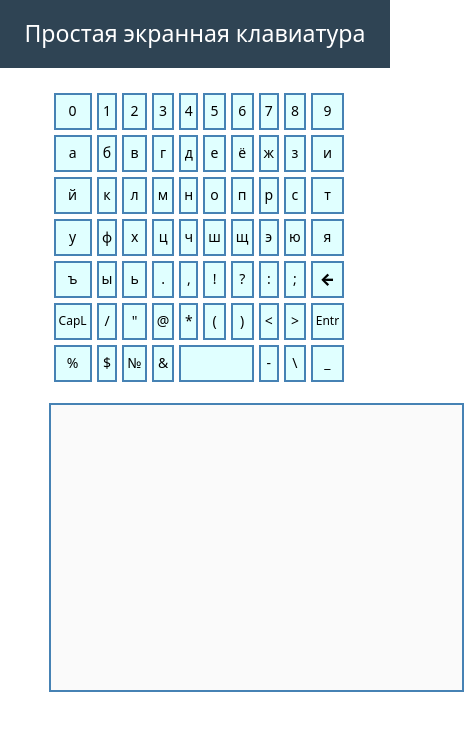
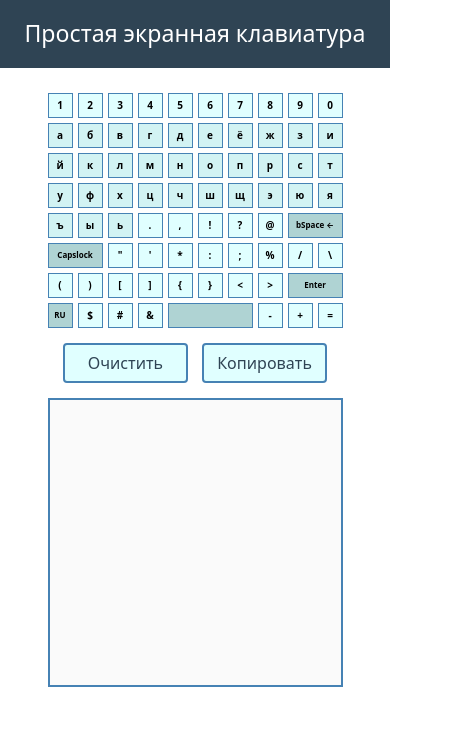
Before and after one commit to ITMotivator/JsTasks, a plain HTML site: page tasks/screenkeyboard.html in a window 390 px wide. Shown: the whole page, 464 px wide, since content can reach past the window. Drawn offline with nearby package versions, Linux system fonts and the light colour scheme.

Commit message:
Screenkeyboard styles and js files revised

```diff
--- a/js/guesscell.js
+++ b/js/guesscell.js
@@ -3,7 +3,6 @@
     let tableCells = document.querySelector('table.cells'),
         tdCells = tableCells.querySelectorAll('td'),
         tryCount = document.querySelector('span[data-color="count"]'),
-        cellsRes = document.querySelector('.count'),
         guessCellRes = document.querySelector('.guessCellText.hidden'),
         playBtn = document.querySelector('button');
 
--- a/styles/screenkeyboard.css
+++ b/styles/screenkeyboard.css
@@ -1,3 +1,11 @@
+.main-task {
+    text-align: center;
+}
+
+table.keyboard {
+    margin-bottom: 0;
+}
+
 table.keyboard td {
     color: black;
     background-color: #E0FFFF;
@@ -21,15 +29,92 @@ textarea.kbText {
     margin: 0 auto;
 }
 
-#capsLock, #enter, #space {
+table.keyboard td[data-type="serviceKey"] {
     font-size: 12px;
+    background-color: #afd3d3;
+}
+
+table.keyboard td.letter {
+    background-color: #d2f3f3;
+}
+
+table.keyboard td.letter.empty {
+    background-color: #E0FFFF;
 }
 
 #capsLock.uppercase {
     color: red;
 }
 
-#backSpace {
-    font-size: 16px;
-    font-weight: 900;
+button#clear {
+    margin-right: 10px;
 }
+
+.main-task button.btn {
+    color: #2F4454;
+    background-color: #E0FFFF;
+    border: 2px solid #4682B4;
+    margin: 10px 0 15px;
+    font-weight: 500;
+}
+
+.main-task button.btn:focus {
+    box-shadow: none;
+}
+
+.main-task button.btn:hover {
+    background-color: #d2f3f3;
+    font-weight: 700;
+}
+
+@media (max-width: 769px) {
+    .main-task {
+        width: 100%;
+    }
+}
+
+@media (max-width: 577px) {
+
+    table.keyboard td {
+        font-size: 10px;
+        line-height: 10px;
+        font-weight: 700;
+        border: 1px solid #4682B4;
+        width: 25px;
+        height: 25px;
+        padding: 1px;
+    }
+
+    textarea.kbText {
+        width: 295px;
+    }
+
+    table.keyboard td[data-type="serviceKey"] {
+        font-size: 8px;
+    }
+
+    .main-task button.btn {
+        width: 125px;
+    }
+}
+
+@media (max-width: 280px) {
+    textarea.kbText {
+        width: 250px;
+    }
+
+    table.keyboard {
+        border-spacing: 2px;
+    }
+
+    table.keyboard td {
+        width: 23px;
+    }
+
+    .main-task button.btn {
+        margin-bottom: 12px;
+        width: 115px;
+        padding: 6px;
+        font-size: 14px;
+    }
+}
--- a/styles/style.css
+++ b/styles/style.css
@@ -8,7 +8,8 @@
     margin-left: 0;
 }
 
-h1, h3 {
+h1,
+h3 {
     text-align: center;
     color: white;
     background-color: #2F4454;
@@ -16,7 +17,8 @@ h1, h3 {
     margin-bottom: 20px;
 }
 
-h4, h5 {
+h4,
+h5 {
     text-align: center;
     color: #2F4454;
     margin-bottom: 20px;
@@ -33,13 +35,13 @@ p {
     display: none;
 }
 
-.main-task{
+.main-task {
     width: 80%;
- }
+}
 
- hr {
+hr {
     color: #2F4454;
- }
+}
 
 
 /*Main menu page styles*/
@@ -49,7 +51,7 @@ a.menu-task {
     flex-direction: column;
     align-items: center;
     text-decoration: none;
-    cursor:pointer;
+    cursor: pointer;
     width: 300px;
     padding: 10px;
 }
@@ -75,7 +77,9 @@ p.menu-task-title {
     align-items: center;
 }
 
-input, button.btn, select {
+input,
+button.btn,
+select {
     margin-bottom: 10px;
     margin-top: 10px;
 }
@@ -90,7 +94,9 @@ input, button.btn, select {
     flex-grow: 0;
 }
 
-input.form-control, button.btn, select.form-select {
+input.form-control,
+button.btn,
+select.form-select {
     width: 150px;
 }
 
@@ -110,7 +116,7 @@ input.form-control, button.btn, select.form-select {
 table {
     border-collapse: separate;
     border-spacing: 5px;
-    margin-bottom: 16px;
+    margin-bottom: 20px;
 }
 
 p.hint {
@@ -121,18 +127,7 @@ p.hint {
 
 @media (max-width: 425px) {
 
-    table.keyboard td {
-        font-size: 10px;
-        line-height: 10px;
-        font-weight: 700;
-        border: 1px solid #4682B4;
-        width: 25px;
-        height: 25px;
-        padding: 2px;
-    }
-    #capsLock, #enter, #space {
-        font-size: 8px;
-    }
+
     .historicalEvents .inputsDiv {
         width: 100%;
         margin-right: 0;
@@ -140,9 +135,7 @@ p.hint {
 }
 
 @media (min-width: 426px) and (max-width: 767px) {
-    .main-task .kbText {
-        width: 415px;
-    }
+
 
     .getHoroscope .inputsDiv {
         width: 30%;
--- a/tasks/screenkeyboard.html
+++ b/tasks/screenkeyboard.html
@@ -16,8 +16,8 @@
     <div class="container">
         <div class="main-task">
             <table class="keyboard">
+                <tbody>
                     <tr>
-                    <td>0</td>
                         <td>1</td>
                         <td>2</td>
                         <td>3</td>
@@ -27,86 +27,99 @@
                         <td>7</td>
                         <td>8</td>
                         <td>9</td>
+                        <td>0</td>
                     </tr>
                     <tr>
-                    <td class="letter">а</td>
-                    <td class="letter">б</td>
-                    <td class="letter">в</td>
-                    <td class="letter">г</td>
-                    <td class="letter">д</td>
-                    <td class="letter">е</td>
-                    <td class="letter">ё</td>
-                    <td class="letter">ж</td>
-                    <td class="letter">з</td>
-                    <td class="letter">и</td>
+                        <td class="letter" data-lang="empty">а</td>
+                        <td class="letter" data-lang="eng">б</td>
+                        <td class="letter" data-lang="eng">в</td>
+                        <td class="letter" data-lang="eng">г</td>
+                        <td class="letter" data-lang="eng">д</td>
+                        <td class="letter" data-lang="eng">е</td>
+                        <td class="letter" data-lang="eng">ё</td>
+                        <td class="letter" data-lang="eng">ж</td>
+                        <td class="letter" data-lang="eng">з</td>
+                        <td class="letter" data-lang="empty">и</td>
                     </tr>
                     <tr>
-                    <td class="letter">й</td>
-                    <td class="letter">к</td>
-                    <td class="letter">л</td>
-                    <td class="letter">м</td>
-                    <td class="letter">н</td>
-                    <td class="letter">о</td>
-                    <td class="letter">п</td>
-                    <td class="letter">р</td>
-                    <td class="letter">с</td>
-                    <td class="letter">т</td>
+                        <td class="letter" data-lang="empty">й</td>
+                        <td class="letter" data-lang="eng">к</td>
+                        <td class="letter" data-lang="eng">л</td>
+                        <td class="letter" data-lang="eng">м</td>
+                        <td class="letter" data-lang="eng">н</td>
+                        <td class="letter" data-lang="eng">о</td>
+                        <td class="letter" data-lang="eng">п</td>
+                        <td class="letter" data-lang="eng">р</td>
+                        <td class="letter" data-lang="eng">с</td>
+                        <td class="letter" data-lang="empty">т</td>
                     </tr>
                     <tr>
-                    <td class="letter">у</td>
-                    <td class="letter">ф</td>
-                    <td class="letter">х</td>
-                    <td class="letter">ц</td>
-                    <td class="letter">ч</td>
-                    <td class="letter">ш</td>
-                    <td class="letter">щ</td>
-                    <td class="letter">э</td>
-                    <td class="letter">ю</td>
-                    <td class="letter">я</td>
+                        <td class="letter" data-lang="empty">у</td>
+                        <td class="letter" data-lang="eng">ф</td>
+                        <td class="letter" data-lang="eng">х</td>
+                        <td class="letter" data-lang="eng">ц</td>
+                        <td class="letter" data-lang="eng">ч</td>
+                        <td class="letter" data-lang="eng">ш</td>
+                        <td class="letter" data-lang="eng">щ</td>
+                        <td class="letter" data-lang="eng">э</td>
+                        <td class="letter" data-lang="eng">ю</td>
+                        <td class="letter" data-lang="empty">я</td>
                     </tr>
                     <tr>
-                    <td class="letter">ъ</td>
-                    <td class="letter">ы</td>
-                    <td class="letter">ь</td>
+                        <td class="letter" data-lang="empty">ъ</td>
+                        <td class="letter" data-lang="eng">ы</td>
+                        <td class="letter" data-lang="eng">ь</td>
                         <td>.</td>
                         <td>,</td>
                         <td>!</td>
                         <td>?</td>
+                        <td>@</td>
+                        <td id="backSpace" data-type="serviceKey" colspan="2">bSpace &larr;</td>
+
+                    </tr>
+                    <tr>
+                        <td id="capsLock" data-type="serviceKey" colspan="2">Capslock</td>
+                        <td>"</td>
+                        <td>'</td>
+                        <td>*</td>
                         <td>:</td>
                         <td>;</td>
-                    <td id="backSpace">&larr;</td>
+                        <td>%</td>
+                        <td>/</td>
+                        <td>\</td>
                     </tr>
                     <tr>
-                    <td id="capsLock">CapL</td>
-                    <td>/</td>
-                    <td>"</td>
-                    <td>@</td>
-                    <td>*</td>
                         <td>(</td>
                         <td>)</td>
+                        <td>[</td>
+                        <td>]</td>
+                        <td>{</td>
+                        <td>}</td>
                         <td>&lt;</td>
                         <td>&gt;</td>
-                    <td id="enter">Entr</td>
+                        <td id="enter" data-type="serviceKey" colspan="2">Enter</td>
                     </tr>
                     <tr>
-                    <td>%</td>
+                        <td id="lang" data-type="serviceKey" data-lang-type="ru">RU</td>
                         <td>$</td>
-                    <td>№</td>
+                        <td>#</td>
                         <td>&</td>
-                    <td id="space" colspan="3"></td>
+                        <td id="space" data-type="serviceKey" colspan="3"></td>
                         <td>-</td>
-                    <td>\</td>
-                    <td>_</td>
+                        <td>+</td>
+                        <td>=</td>
                     </tr>
+                </tbody>
+
             </table>
+            <button id="clear" type="button" class="btn">Очистить</button>
+            <button id="copy" type="button" class="btn"
+                title="Копировать в буфер обмена">Копировать</button>
             <textarea class="kbText" disabled></textarea>
 
         </div>
     </div>
 
-    <script src="https://cdn.jsdelivr.net/npm/bootstrap@5.1.3/dist/js/bootstrap.bundle.min.js"
-        integrity="sha384-ka7Sk0Gln4gmtz2MlQnikT1wXgYsOg+OMhuP+IlRH9sENBO0LRn5q+8nbTov4+1p"
-        crossorigin="anonymous"></script>
     <script src="../js/screenkeyboard.js"></script>
 </body>
 
```
Also changed, not shown: js/screenkeyboard.js (+66 -2 lines), styles/guesscell.css (+12 -3 lines). Lines whose indentation alone changed are shown as unchanged.
